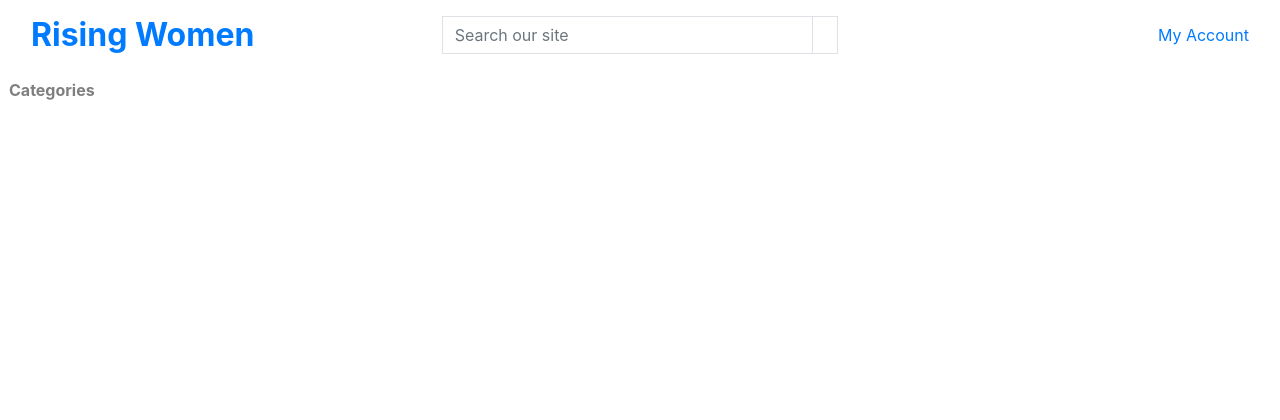
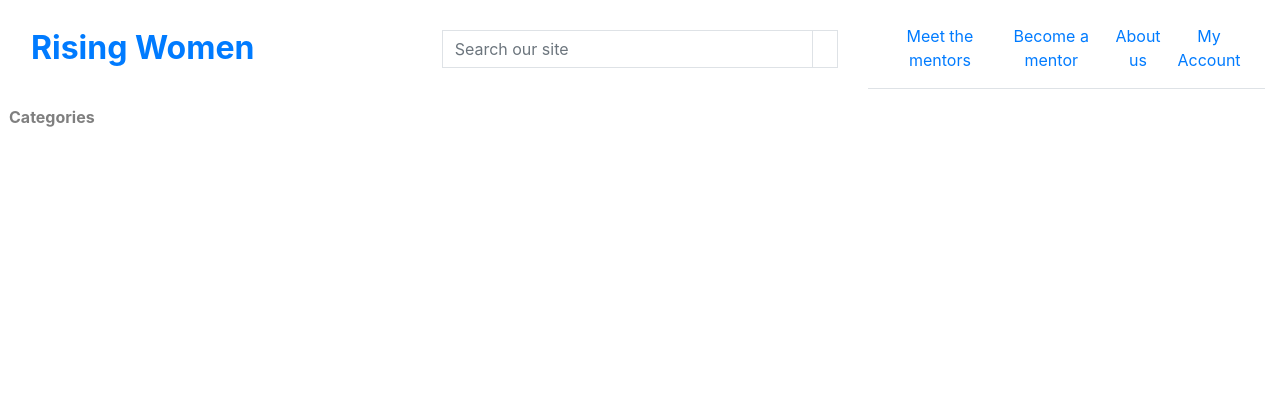
Before and after one commit to rachel-o-donnell/rising-women, a Django app: page / in a window 1280 px wide. Shown: the top 420 px of the page. Run offline with Django 3.2, Linux system fonts and the light colour scheme.

Commit message:
added header links

```diff
--- a/templates/base.html
+++ b/templates/base.html
@@ -63,8 +63,18 @@
                 </form>
             </div>
             <div class="col-12 col-lg-4 my-auto py-1 py-lg-0">
-                <ul class="list-inline list-unstyled text-center text-lg-right my-0">
-                    <li class="list-inline-item dropdown">
+                <nav class="navbar navbar-expand-lg border-bottom">
+                <ul class="navbar-nav text-center">
+                    <li class="nav-item">
+                        <a class="nav-link" href="/mentors">Meet the mentors</a>
+                    </li>
+                    <li class="nav-item">
+                        <a class="nav-link" href="#">Become a mentor</a>
+                    </li>
+                    <li class="nav-item">
+                        <a class="nav-link" href="#">About us</a>
+                    </li>
+                    <li class="nav-item dropdown">
                         <a class="text-black nav-link" href="#" id="user-options" data-toggle="dropdown"
                             aria-haspopup="true" aria-expanded="false">
                             <div class="text-center">
@@ -86,6 +96,7 @@
                         </div>
                     </li>
                 </ul>
+                </nav>
             </div>
             <div class="row bg-white">
                 <nav class="navbar navbar-expand-lg navbar-light w-100">
```
